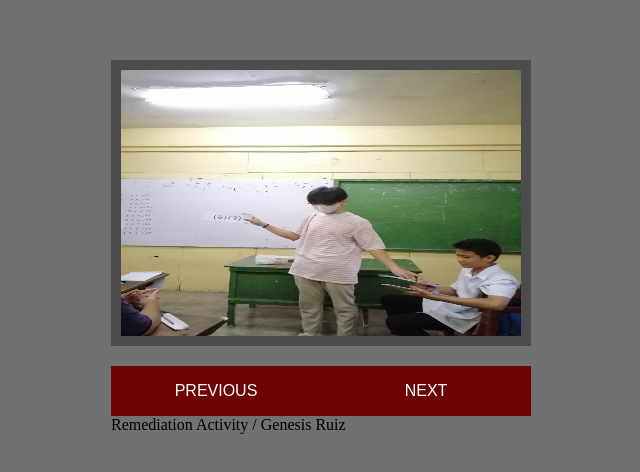
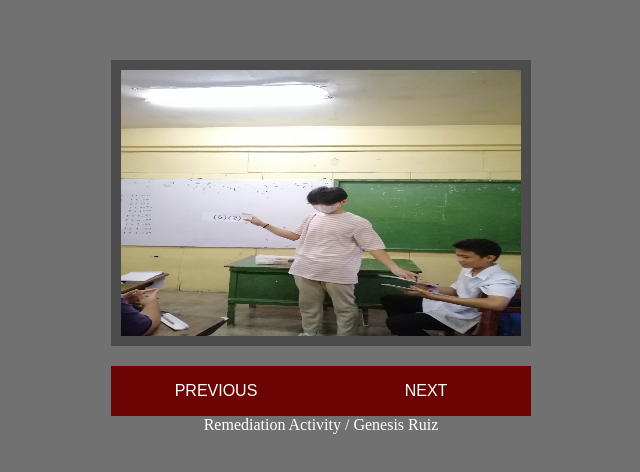
Before and after one commit to genaffleck/cross-fade-effct-slideshow, a plain HTML site: page index.html in a window 1280 px wide. Shown: the part 140-612 px from the top of the page, without its empty margins (319-959 px from the left). Drawn offline with Linux system fonts and the light colour scheme.

Commit message:
Update style.css

```diff
--- a/style.css
+++ b/style.css
@@ -38,7 +38,9 @@ p, #links {
   height: 50px;
   display: flex;
   margin: auto;
-  font: white;
+  color: white;
+  text-align: center;
+  justify-content: center;
 }
 
 #previous, #next{
@@ -57,10 +59,10 @@ p, #links {
   padding: 0;
 }
 
-
 #links a:hover{
   background: #a51d1f;
   color: #ffffff;
+  text-decoration: none;
 }
 
 .author {
```
